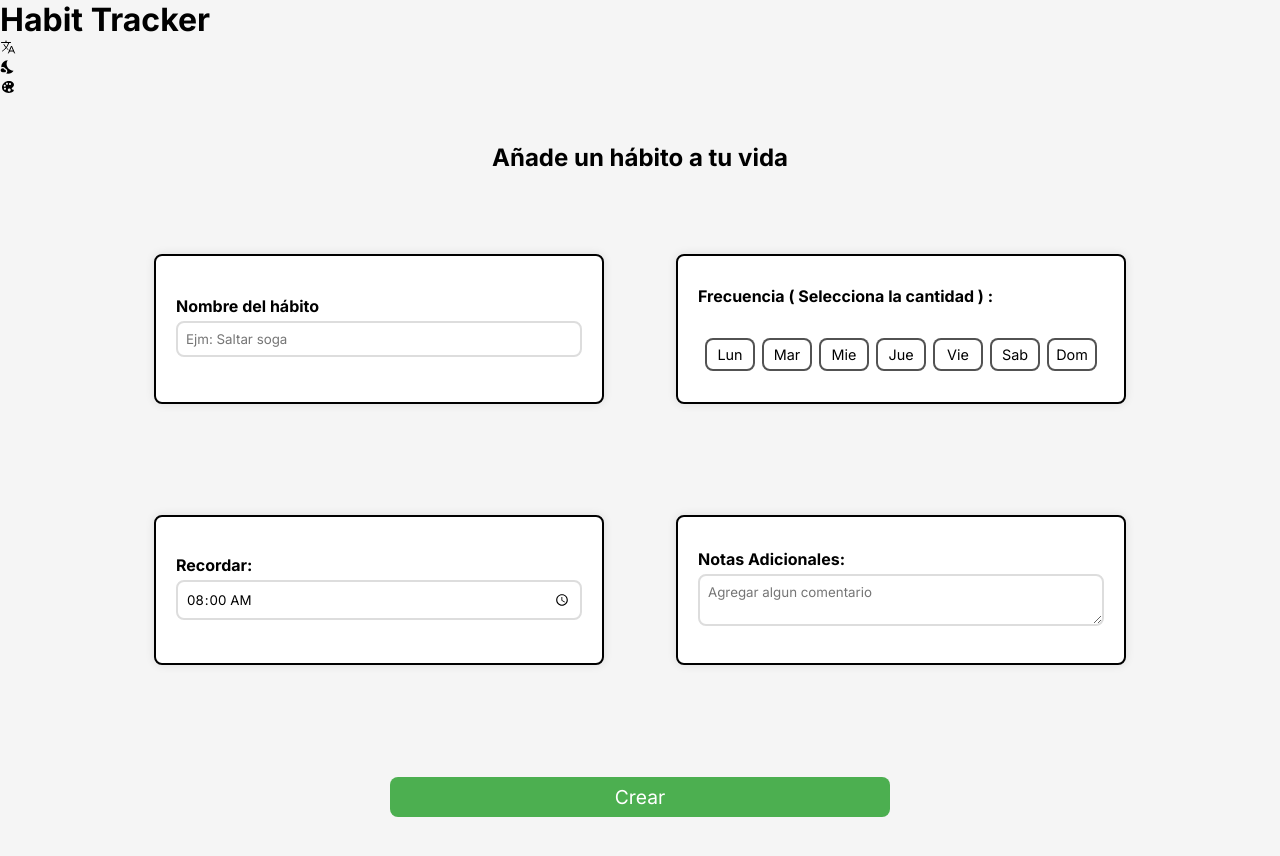
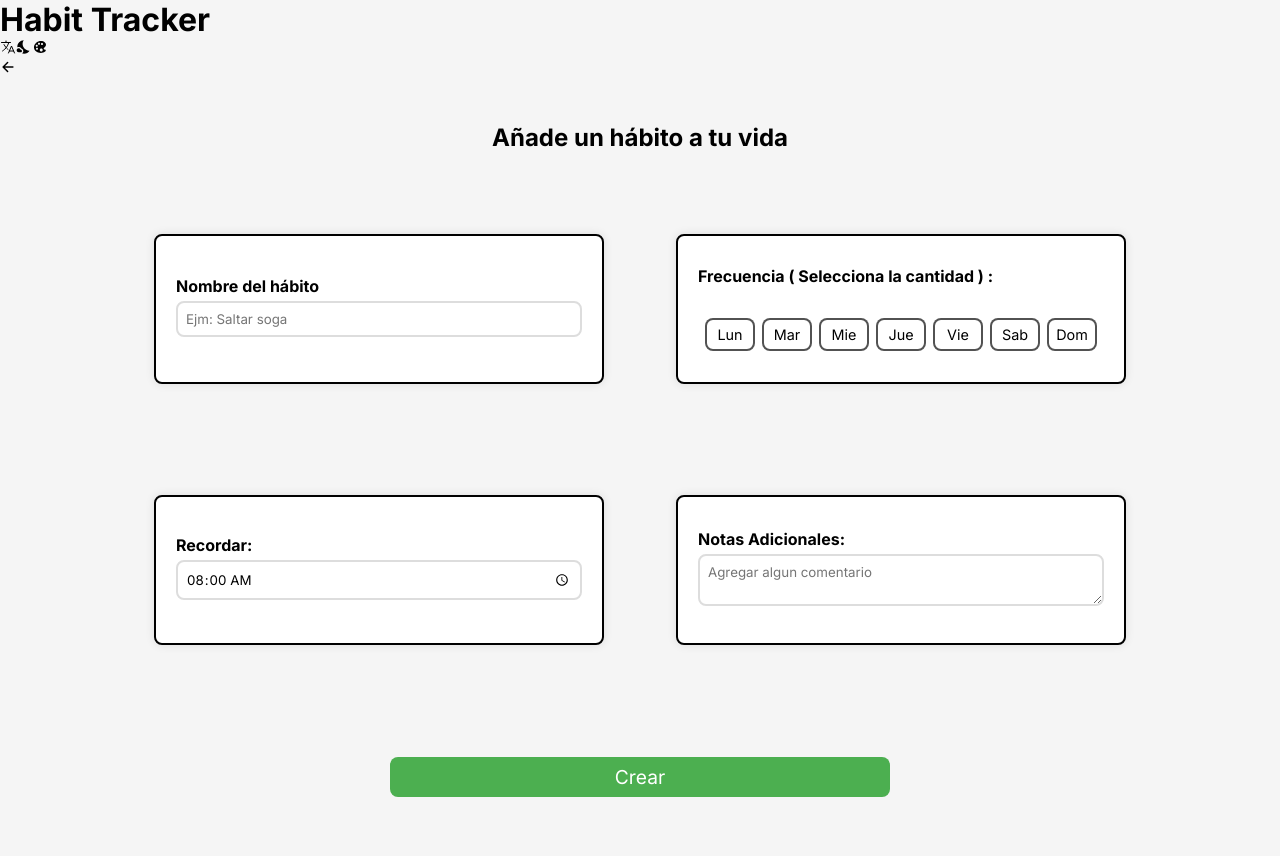
Before and after one commit to Andre-tz/Habit-Tracker, a React (Vite) app: page /habit-form in a window 1280 px wide. Shown: the top 856 px of the page. Built offline with nearby package versions, Linux system fonts and the light colour scheme.

Commit message:
Se crearon nuevos componentes para manejar los iconos y para manejar el dia actual del sistem, lo que hace es que si el dia coincide con el nombre del contenedor su estado cambia a pendiente

```diff
--- a/src/components/HabitForm.jsx
+++ b/src/components/HabitForm.jsx
@@ -3,6 +3,8 @@ import { HabitContext } from "../context/HabitContext.jsx"
 import "../styles/HabitForm.css"
 import { toast } from "sonner";
 import PageAnimation from "./animation/PageAnimation.jsx";
+import Icons from "./Icons.jsx";
+import { IoArrowBackOutline } from "react-icons/io5";
 
 const HabitForms = (  ) => {
 
@@ -75,6 +77,13 @@ const HabitForms = (  ) => {
 
     return (
         <PageAnimation>
+            <Icons
+                id= "back"
+                icon={ <IoArrowBackOutline /> }
+                content="Ir atras"
+                navigateTo="/"
+            />
+
             <section id="habit-form" className="width-container">
                 <h1 className="title">Añade un hábito a tu vida</h1>
 
--- a/src/components/HabitList.jsx
+++ b/src/components/HabitList.jsx
@@ -3,13 +3,13 @@ import { HabitContext } from '../context/HabitContext.jsx';
 import HabitItem from "./habit-info/HabitItem.jsx"
 import "../styles/HabitList.css"
 import upperCase from '../helper/upperCase.js';
-import { motion } from 'framer-motion';
 import PageAnimation from './animation/PageAnimation.jsx';
+import { IoArrowBackOutline } from "react-icons/io5";
+import Icons from './Icons.jsx';
 
 const HabitList = ( ) => {
 
     const { habits, loading, selectedHabit, setSelectedHabit } = useContext( HabitContext )
-
 
     //Con este useEffect busco en el localStorage  el habito que muest
     useEffect ( ( ) =>{
@@ -35,6 +35,12 @@ const HabitList = ( ) => {
 
     return (
         <PageAnimation>
+            <Icons
+                id= "back"
+                icon={ <IoArrowBackOutline /> }
+                content="Ir atras"
+                navigateTo="/"
+            />
             <section id='habit-list'>
 
                     <h1 className='title'>Mi lista de habitos</h1>
--- a/src/components/Header.jsx
+++ b/src/components/Header.jsx
@@ -1,23 +1,24 @@
 import { IoLanguageOutline } from "react-icons/io5";
 import { MdNightsStay } from "react-icons/md";
 import { IoIosColorPalette } from "react-icons/io";
-import { Tooltip } from "react-tooltip";
+import Icons from "./Icons";
 
 const Header = ( ) =>{
 
+    //creo un array que contenga objetos que mantengan la informacion de cafa icono que usare para mi aplicacion
     const tooltips = [
         {
-            id: "tooltips-lang",
+            id: "lang",
             icon: <IoLanguageOutline />,
             content: "Cambiar idioma"
         },
         {
-            id: "tooltips-night",
+            id: "night",
             icon: <MdNightsStay />,
             content: "Cambiar a oscuro"
         },
         {
-            id: "tooltips-theme",
+            id: "theme",
             icon: <IoIosColorPalette />,
             content: "Cambiar tema"
         }
@@ -28,12 +29,16 @@ const Header = ( ) =>{
 
             <ul id="user-options">
 
-                { tooltips.map( ( { id, icon, content } ) =>(
-                    <li key={ id } data-tooltip-id={ id } className="item">
-                        { icon }
-                        <Tooltip id={ id } place="top" content={ content } />
-                    </li>
-                ) ) }
+                { //hago un map para introducir los iconos asi como su informacion dinamicamente
+                    tooltips.map( ( { id, icon, content } ) =>(
+                        <Icons
+                        key={ id }
+                            id = { id }
+                            icon={ icon }
+                            content={ content }
+                        />
+                    ) )
+                }
 
             </ul>
 
--- a/src/components/Home.jsx
+++ b/src/components/Home.jsx
@@ -9,7 +9,7 @@ import upperCase from "../helper/upperCase";
 
 function Home() {
 
-	const { habits } = useContext( HabitContext )
+	const { habits, currentDay } = useContext( HabitContext )
 
 	//Esta funcion se encargar de dividir todos los habitos por dia
 	const splitHabits = ( day, habitsInfo ) =>{
@@ -23,6 +23,9 @@ function Home() {
 				<HabitCheck
 				key={ habito.id }
 				name={ upperCase( habito.name ) }
+				state = {
+					day == currentDay? "Pendiente" : "No completado"
+				}
 				/>
 			) )
 		)
--- /dev/null
+++ b/src/components/Icons.jsx
@@ -0,0 +1,24 @@
+import { useNavigate } from "react-router-dom";
+import { Tooltip } from "react-tooltip"
+
+const Icons = ( { id, icon, content, navigateTo, clickAction } )=>{
+
+    const backPage = useNavigate( );
+
+    //el manejador de click lo que hace es: si el componente tiene el props navigateTo me hara volver a la pagina anterior, en cambio si tiene la propiedad clickAction se ejecutara la funcion que mande
+    const handleClick = () =>{
+        if( navigateTo ){
+            backPage( navigateTo )
+        }else if( clickAction ){
+            clickAction();
+        }
+    }
+    return (
+        <>
+            <span data-tooltip-id={ `tooltip-${ id }` } className="icon" onClick={ handleClick }>{ icon }</span>
+            <Tooltip id={ `tooltip-${ id }` } place="bottom" content={ content } />
+        </>
+    )
+}
+
+export default Icons;
--- a/src/components/habit-info/HabitCheck.jsx
+++ b/src/components/habit-info/HabitCheck.jsx
@@ -5,7 +5,7 @@ import { HabitContext } from "../../context/HabitContext";
 
 //Este componente me mostrara la infomacion resumida del habito
 
-const HabitCheck = ( {name } ) => {
+const HabitCheck = ( { name, state } ) => {
 
     const { setSelectedHabit } = useContext( HabitContext)
     //Hook para navegar a otra página
@@ -24,10 +24,10 @@ const HabitCheck = ( {name } ) => {
         navList( "/habit-list")
     }
     return (
-        <div className="habit-check" onClick={ handleClick }>
-            <input type="checkbox" name="habitCheck" className="habitCheck" checked={ itsChecked } onChange={ handleChange }/>
-            <h3 className="habit-name">{ name }</h3>
-            <p className="habit-estatus">{ itsChecked? "Completado" : "No completado" }</p>
+        <div className="habit-check">
+            <input type="checkbox" name="habitCheck" className="habitCheck" checked={ itsChecked } onChange={ handleChange } />
+            <h3 className="habit-name" onClick={ handleClick }>{ name }</h3>
+            <p className="habit-estatus">{ itsChecked? "Completado" :  state }</p>
         </div>
     )
 }
--- /dev/null
+++ b/src/context/CurrentDay.jsx
@@ -0,0 +1,40 @@
+/*Esta componente se encargara de obtener el dia dependiendo la fecha del sistema */
+
+import { useEffect, useState } from "react";
+
+const getCurrentDay = ( )=>{
+
+    //creo un array con los dias de la semana
+    const daysWeek = [ "Domingo", "Lunes", "Martes", "Miércoles", "Jueves", "Viernes", "Sábado" ];
+    // el objeto new Date me devuelve un numero : Dom = 0 y Sab = 6
+    const today = new Date( ).getDay( );
+    //dependiendo el numero retorno en español el dia de la semana
+    return daysWeek[ today ];
+
+}
+
+const CurrentDay = () =>{
+
+    //creo el estado  que se encargara de manejar el dia y le doy como valor inicial el dia obtenido en la funcion CurrentDay
+    const [ today, setToday ] = useState( getCurrentDay ( ) );
+    //uso un useEffect que se encargara de realizar una accion cuando el usuario habra la aplicacion
+    useEffect( ()=>{
+
+        //Creamon una variable que se encargara de guardar el intervalo
+        const interval = setInterval( ()=>{
+
+            //se encargara de actualizar el valor de mi estado, el tiempo es 6000 milisegundos
+            setToday( getCurrentDay () );
+
+        }, 60000)
+
+        //limpio el intervalo de tiempo
+        return () => clearInterval( interval );
+
+    }, [ ])
+
+     //retorno el dia
+     return today;
+}
+
+export default CurrentDay;
--- a/src/context/HabitContext.jsx
+++ b/src/context/HabitContext.jsx
@@ -1,6 +1,7 @@
 import { createContext, useEffect, useState } from "react";
 import { toast } from "sonner";
 import { Toaster } from "sonner";
+import CurrentDay from "./CurrentDay";
 
 const HabitContext = createContext( );
 
@@ -8,6 +9,7 @@ const HabitContextProvider = ( {children } ) => {
 
     const [ habits, setHabits ] = useState( [] );
     const [ loading, setLoading ] = useState ( true )
+    const currentDay = CurrentDay();
 
     // usare este estado para guardar cualquier habito y usarlo mas adelante
     const [ selectedHabit, setSelectedHabit ] = useState( "" );
@@ -65,7 +67,7 @@ const HabitContextProvider = ( {children } ) => {
     }
 
     return (
-        <HabitContext.Provider value={ { habits, loading, addHabits, handleDelete, selectedHabit, setSelectedHabit } }>
+        <HabitContext.Provider value={ { habits, loading, addHabits, handleDelete, selectedHabit, setSelectedHabit, currentDay } }>
             <Toaster position="top-right" richColors />
             { children }
         </HabitContext.Provider>
```
